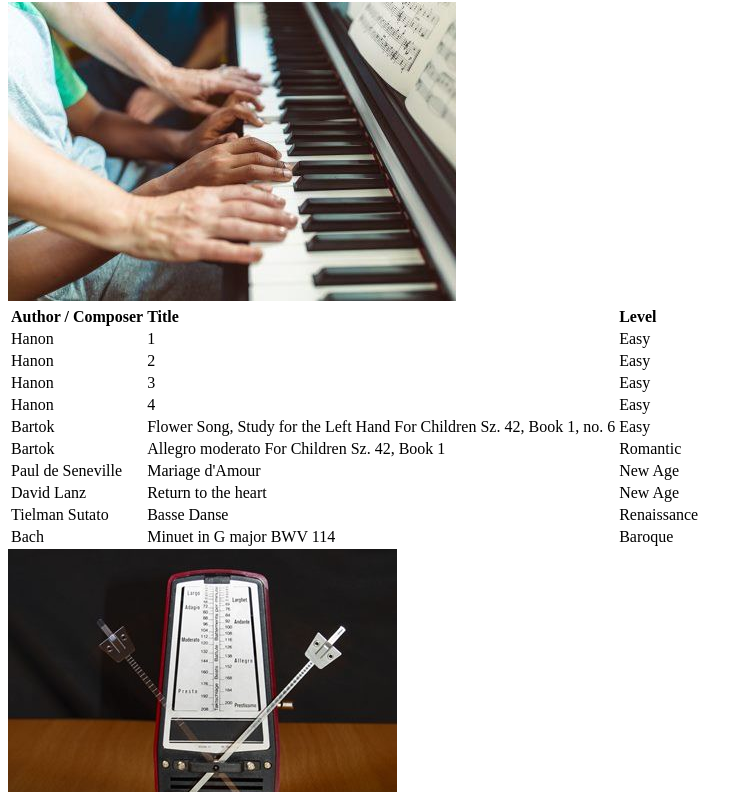
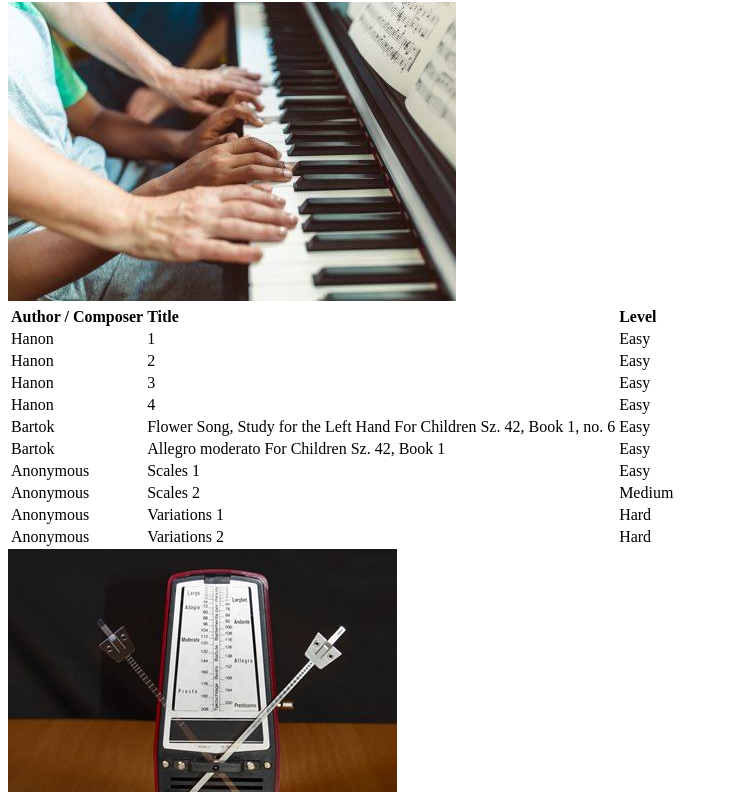
Before and after one commit to Jruiz1980/wdd130, a plain HTML site: page melomanos/exercises.html in a window 1280 px wide. Shown: the part 308-1100 px from the top of the page, without its empty margins (0-753 px from the left). Drawn offline with Linux system fonts and the light colour scheme.

Commit message:
add text

```diff
--- a/melomanos/exercises.html
+++ b/melomanos/exercises.html
@@ -66,27 +66,27 @@
                         <td>Bartok</td>
                         <td>Allegro moderato
                             For Children Sz. 42, Book 1</td>
-                        <td>Romantic</td>
+                        <td>Easy</td>
                     </tr>
                     <tr>
-                        <td>Paul de Seneville</td>
-                        <td>Mariage d'Amour</td>
-                        <td>New Age</td>
+                        <td>Anonymous</td>
+                        <td>Scales 1</td>
+                        <td>Easy</td>
                     </tr>
                     <tr>
-                        <td>David Lanz</td>
-                        <td>Return to the heart</td>
-                        <td>New Age</td>
+                        <td>Anonymous</td>
+                        <td>Scales 2</td>
+                        <td>Medium</td>
                     </tr>
                     <tr>
-                        <td>Tielman Sutato</td>
-                        <td>Basse Danse</td>
-                        <td>Renaissance</td>
+                        <td>Anonymous</td>
+                        <td>Variations 1</td>
+                        <td>Hard</td>
                     </tr>
                     <tr>
-                        <td>Bach</td>
-                        <td>Minuet in G major BWV 114</td>
-                        <td>Baroque</td>
+                        <td>Anonymous</td>
+                        <td>Variations 2</td>
+                        <td>Hard</td>
                     </tr>
                 </table>
             </div>
```
